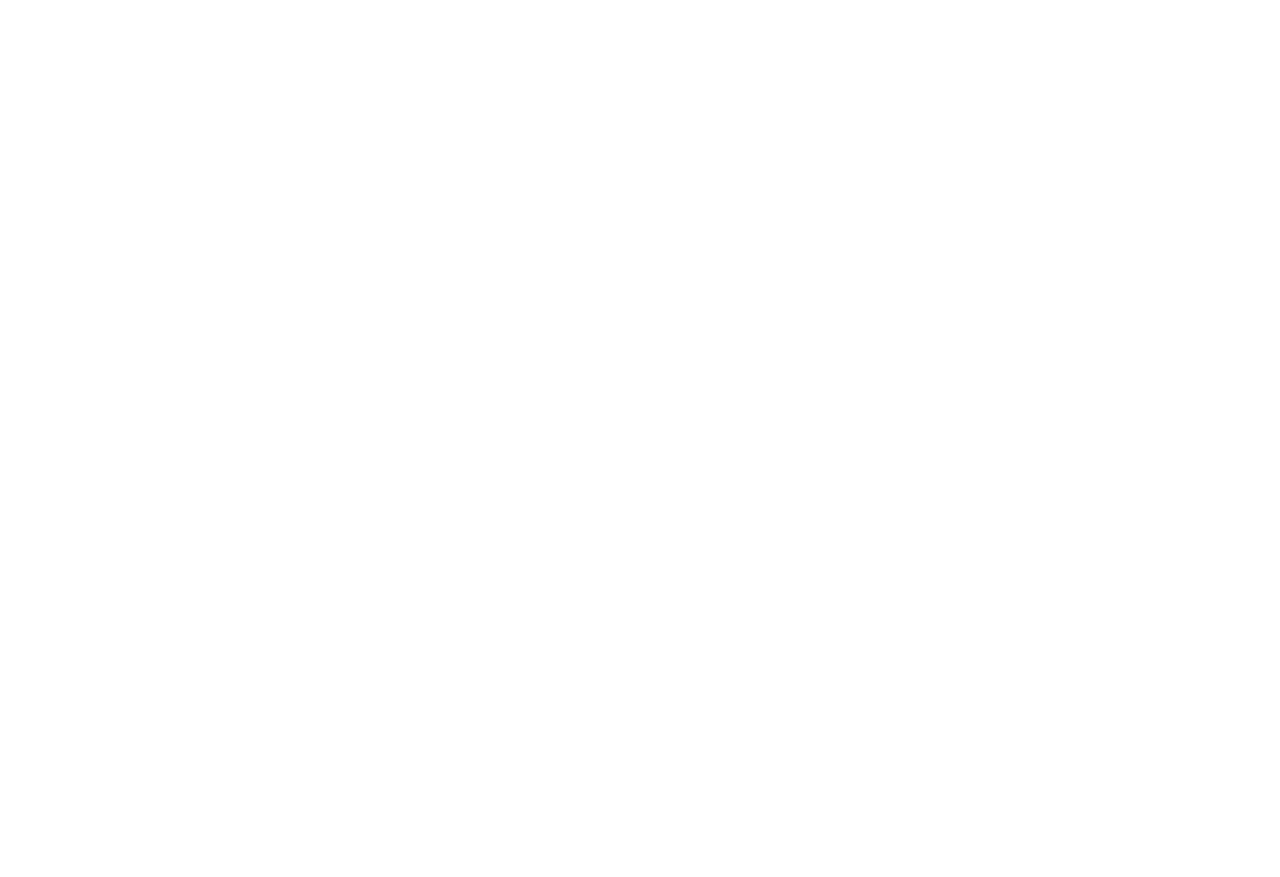
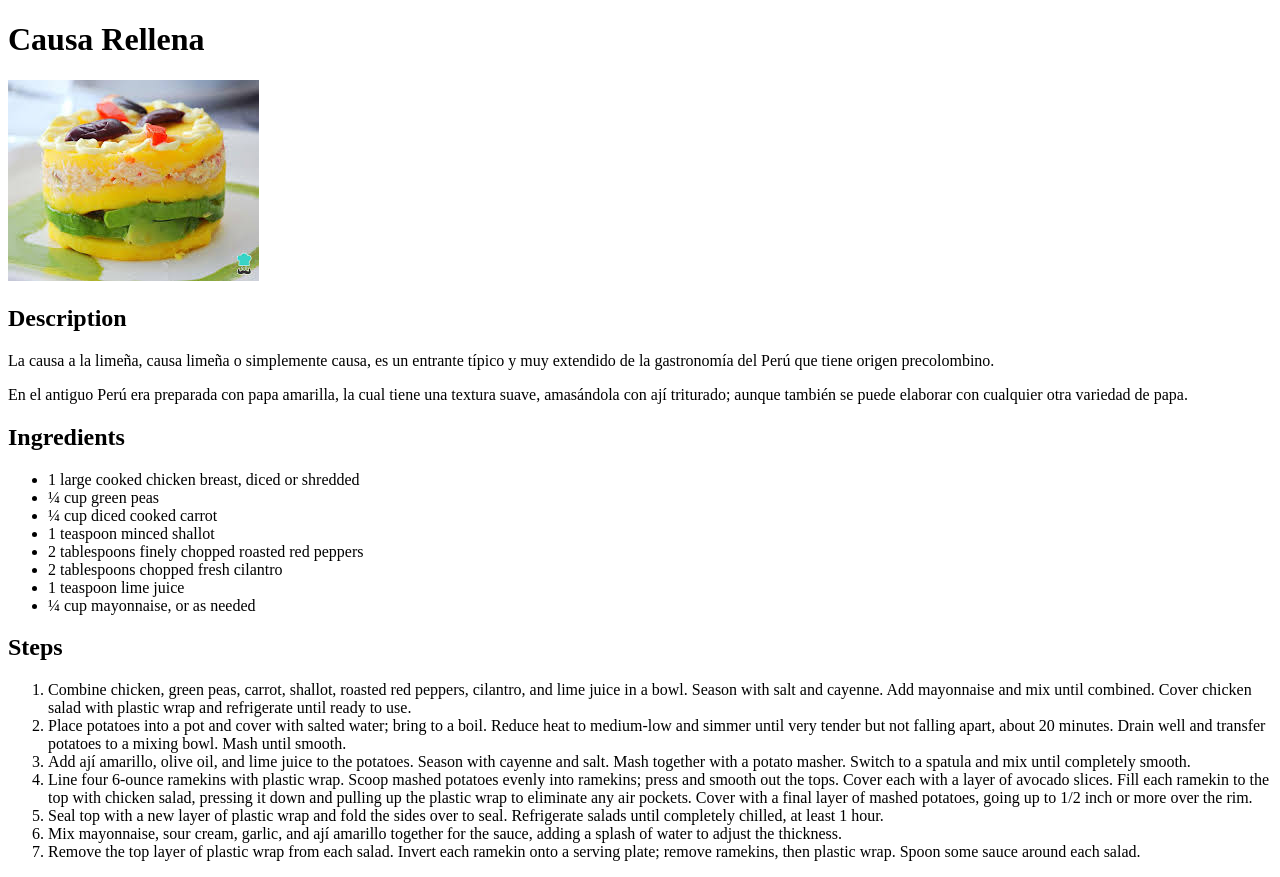
Before and after one commit to cristianxtn/odin-recipes, a plain HTML site: page recipes/causa_rellena.html in a window 1280 px wide. Before the commit the page ends 800 px from the top, so only its background shows below. Drawn offline with Linux system fonts and the light colour scheme.

Commit message:
Add Causa Rellena recipe

```diff
--- a/recipes/causa_rellena.html
+++ b/recipes/causa_rellena.html
@@ -0,0 +1,36 @@
+<!DOCTYPE html>
+<html lang="en">
+<head>
+    <meta charset="UTF-8">
+    <meta name="viewport" content="width=device-width, initial-scale=1.0">
+    <title>Causa Rellena</title>
+</head>
+<body>
+    <h1>Causa Rellena</h1>
+    <img src="../images/causa.jpeg" alt="causa rellena">
+    <h2>Description</h2>
+    <p>La causa a la limeña, causa limeña o simplemente causa, es un entrante típico y muy extendido de la gastronomía del Perú que tiene origen precolombino.</p>
+    <p>En el antiguo Perú era preparada con papa amarilla, la cual tiene una textura suave, amasándola con ají triturado; aunque también se puede elaborar con cualquier otra variedad de papa.</p>
+    <h2>Ingredients</h2>
+    <ul>
+        <li>1 large cooked chicken breast, diced or shredded</li>
+        <li>¼ cup green peas</li>
+        <li>¼ cup diced cooked carrot</li>
+        <li>1 teaspoon minced shallot</li>
+        <li>2 tablespoons finely chopped roasted red peppers</li>
+        <li>2 tablespoons chopped fresh cilantro</li>
+        <li>1 teaspoon lime juice</li>
+        <li>¼ cup mayonnaise, or as needed</li>
+    </ul>
+    <h2>Steps</h2>
+    <ol>
+        <li>Combine chicken, green peas, carrot, shallot, roasted red peppers, cilantro, and lime juice in a bowl. Season with salt and cayenne. Add mayonnaise and mix until combined. Cover chicken salad with plastic wrap and refrigerate until ready to use.</li>
+        <li>Place potatoes into a pot and cover with salted water; bring to a boil. Reduce heat to medium-low and simmer until very tender but not falling apart, about 20 minutes. Drain well and transfer potatoes to a mixing bowl. Mash until smooth.</li>
+        <li>Add ají amarillo, olive oil, and lime juice to the potatoes. Season with cayenne and salt. Mash together with a potato masher. Switch to a spatula and mix until completely smooth.</li>
+        <li>Line four 6-ounce ramekins with plastic wrap. Scoop mashed potatoes evenly into ramekins; press and smooth out the tops. Cover each with a layer of avocado slices. Fill each ramekin to the top with chicken salad, pressing it down and pulling up the plastic wrap to eliminate any air pockets. Cover with a final layer of mashed potatoes, going up to 1/2 inch or more over the rim.</li>
+        <li>Seal top with a new layer of plastic wrap and fold the sides over to seal. Refrigerate salads until completely chilled, at least 1 hour.</li>
+        <li>Mix mayonnaise, sour cream, garlic, and ají amarillo together for the sauce, adding a splash of water to adjust the thickness.</li>
+        <li>Remove the top layer of plastic wrap from each salad. Invert each ramekin onto a serving plate; remove ramekins, then plastic wrap. Spoon some sauce around each salad.</li>
+    </ol>
+</body>
+</html>
```
Also changed, not shown: index.html (+2 -1 lines), images/causa.jpeg (added).
